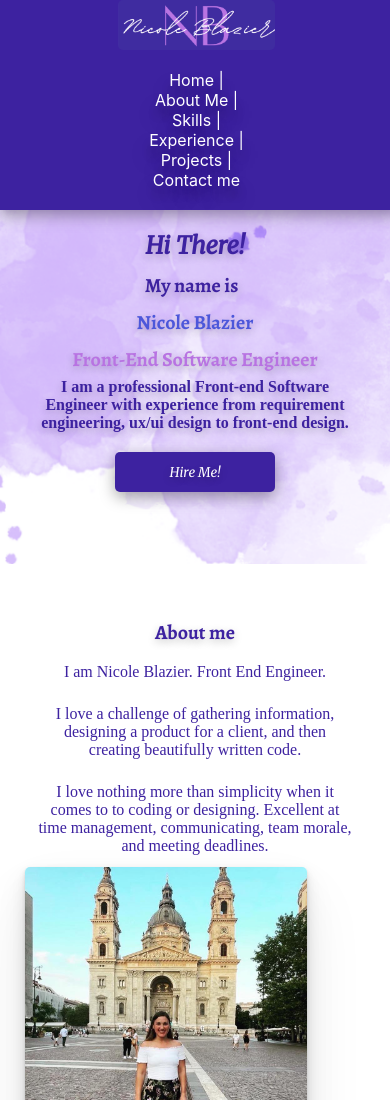
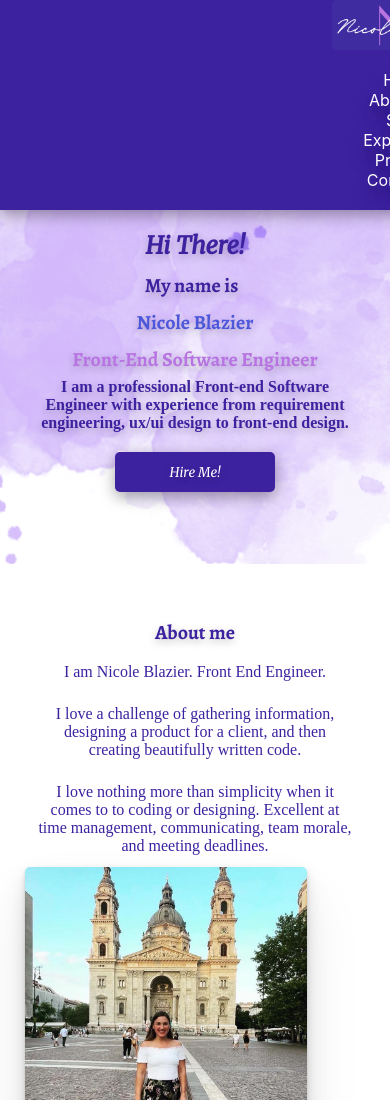
Before and after one commit to NicoleBlazier/personalProfile, a website: page src/public/index.html in a window 390 px wide. Shown: the top 1100 px of the page. Drawn offline with nearby package versions, Linux system fonts and the light colour scheme.

Commit message:
Adding Width now 828px

```diff
--- a/src/public/style.css
+++ b/src/public/style.css
@@ -371,7 +371,7 @@ a:hover, i:hover {
 }
 
 
-@media only screen and (max-width: 400px) {
+@media only screen and (max-width: 828px) {
   /* For mobile phones */
   .header  {
     display: flex !important;
@@ -379,7 +379,7 @@ a:hover, i:hover {
     align-items: center !important;
     color: #ffffff !important;
     height: auto !important;
-    width: 400px !important;
+    width: 828px !important;
     background-color: #3d22a0 !important;
     box-shadow: rgba(0, 0, 0, 0.35) 0px 5px 15px !important;
     text-shadow: rgba(0, 0, 0, 0.25) 0px 14px 28px, rgba(0, 0, 0, 0.22) 0px 10px 10px !important;
```
Also changed, not shown: dist/index.html, 4 other files.
